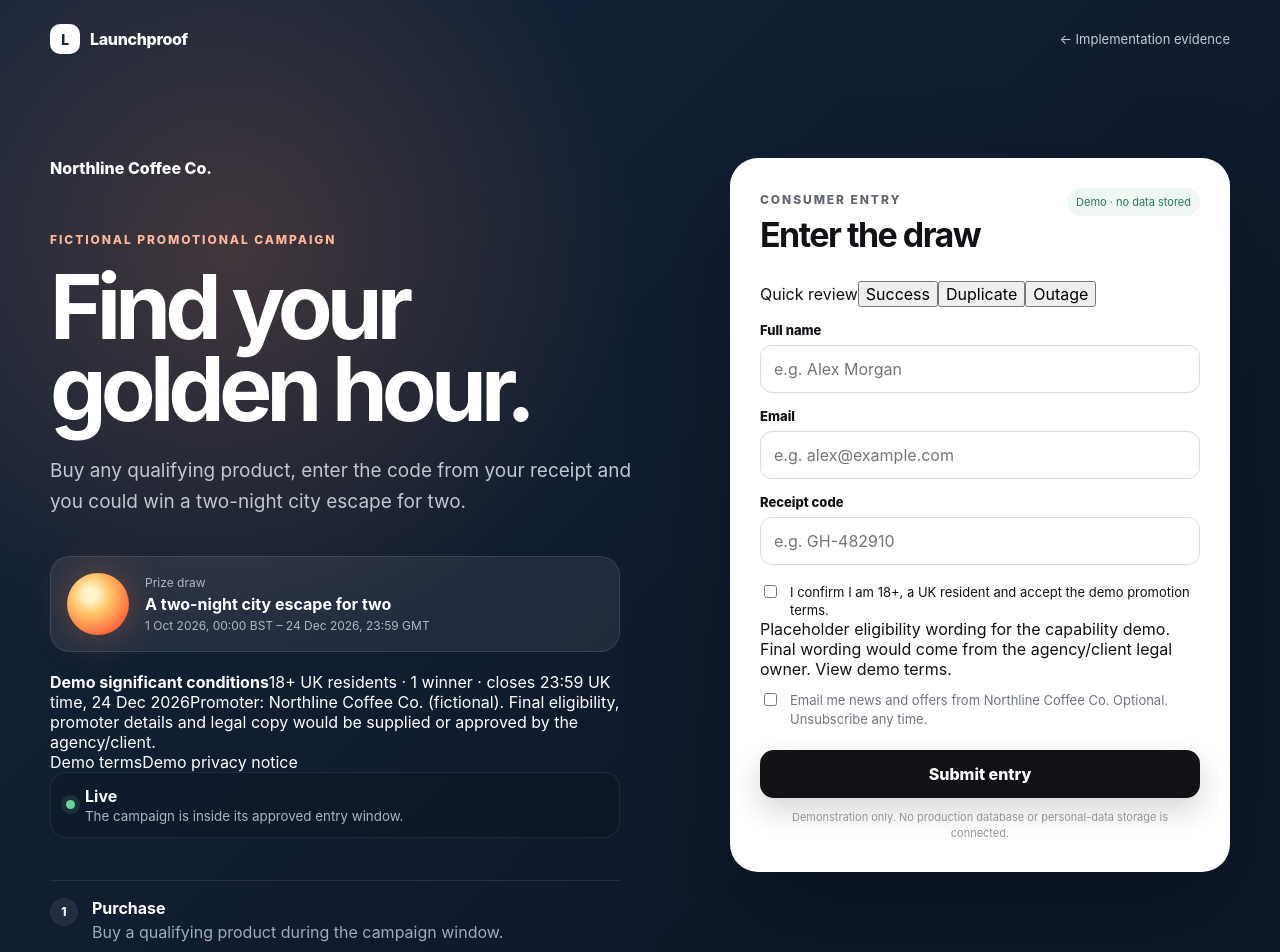
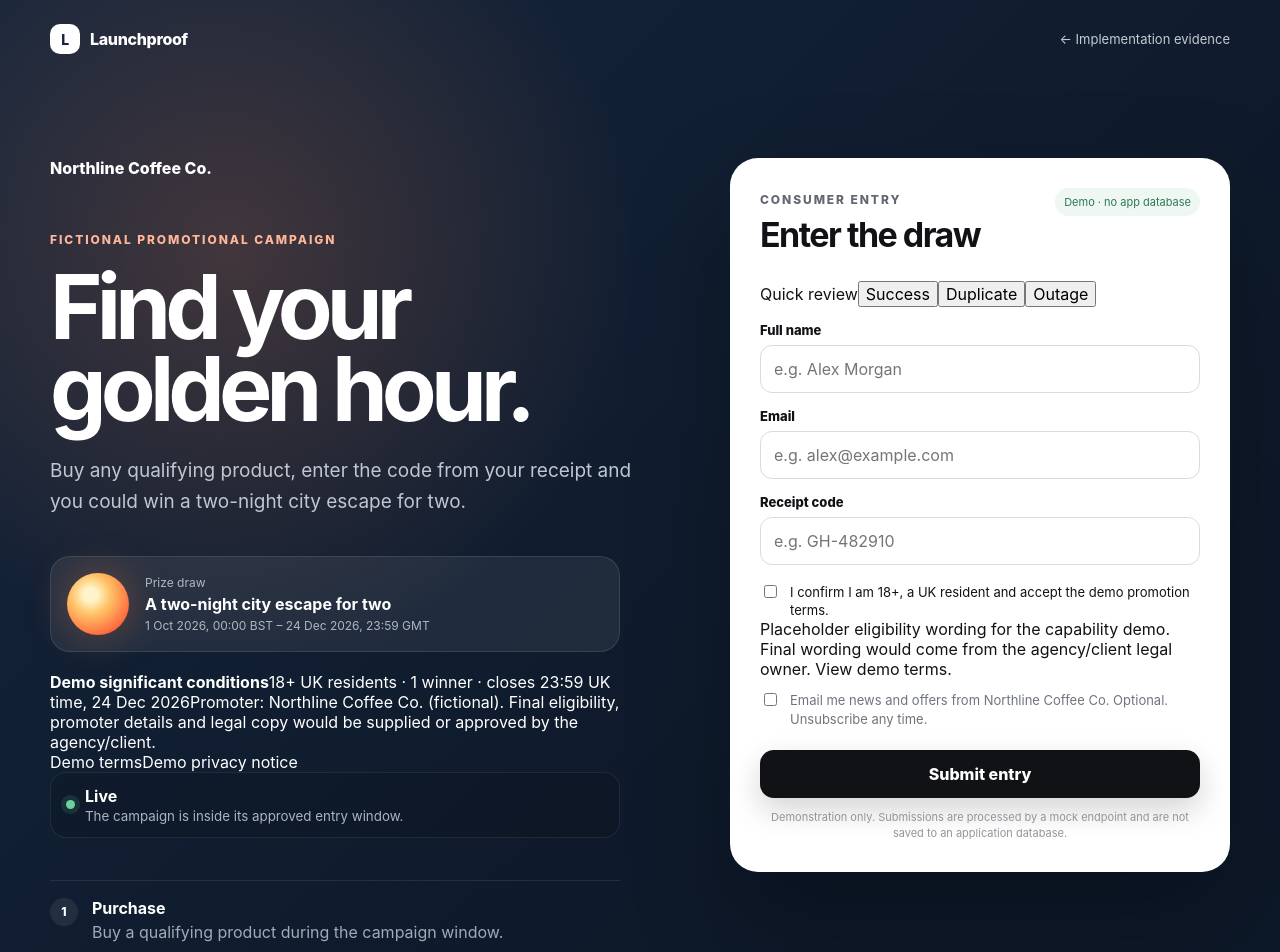
Before and after one commit to sandaruwantharaka172-star/promo-launch-qa-demo, a Next.js app: page /campaign in a window 1280 px wide. Shown: the top 952 px of the page. Built offline with nearby package versions, Linux system fonts and the light colour scheme.

Commit message:
fix: make demo data and network-failure copy precise

```diff
--- a/src/components/EntryForm.tsx
+++ b/src/components/EntryForm.tsx
@@ -69,7 +69,7 @@ export function EntryForm({ disabled = false }: { disabled?: boolean }) {
       window.sessionStorage.setItem(STORAGE_KEY, result.entryId);
       router.push("/campaign/success");
     } catch {
-      setApiError("The entry service is temporarily unavailable. Your details were not submitted.");
+      setApiError("We couldn’t confirm the submission. Please try again.");
     } finally {
       setSubmitting(false);
     }
@@ -82,7 +82,7 @@ export function EntryForm({ disabled = false }: { disabled?: boolean }) {
           <span className="eyebrow">Consumer entry</span>
           <h2>Enter the draw</h2>
         </div>
-        <span className="secure-note">Demo · no data stored</span>
+        <span className="secure-note">Demo · no app database</span>
       </div>
 
       <div className="scenario-tools" aria-label="Quick demo scenarios">
@@ -162,7 +162,7 @@ export function EntryForm({ disabled = false }: { disabled?: boolean }) {
         {disabled ? "Entries unavailable" : submitting ? "Submitting…" : "Submit entry"}
       </button>
 
-      <p className="privacy-note">Demonstration only. No production database or personal-data storage is connected.</p>
+      <p className="privacy-note">Demonstration only. Submissions are processed by a mock endpoint and are not saved to an application database.</p>
     </form>
   );
 }
```
